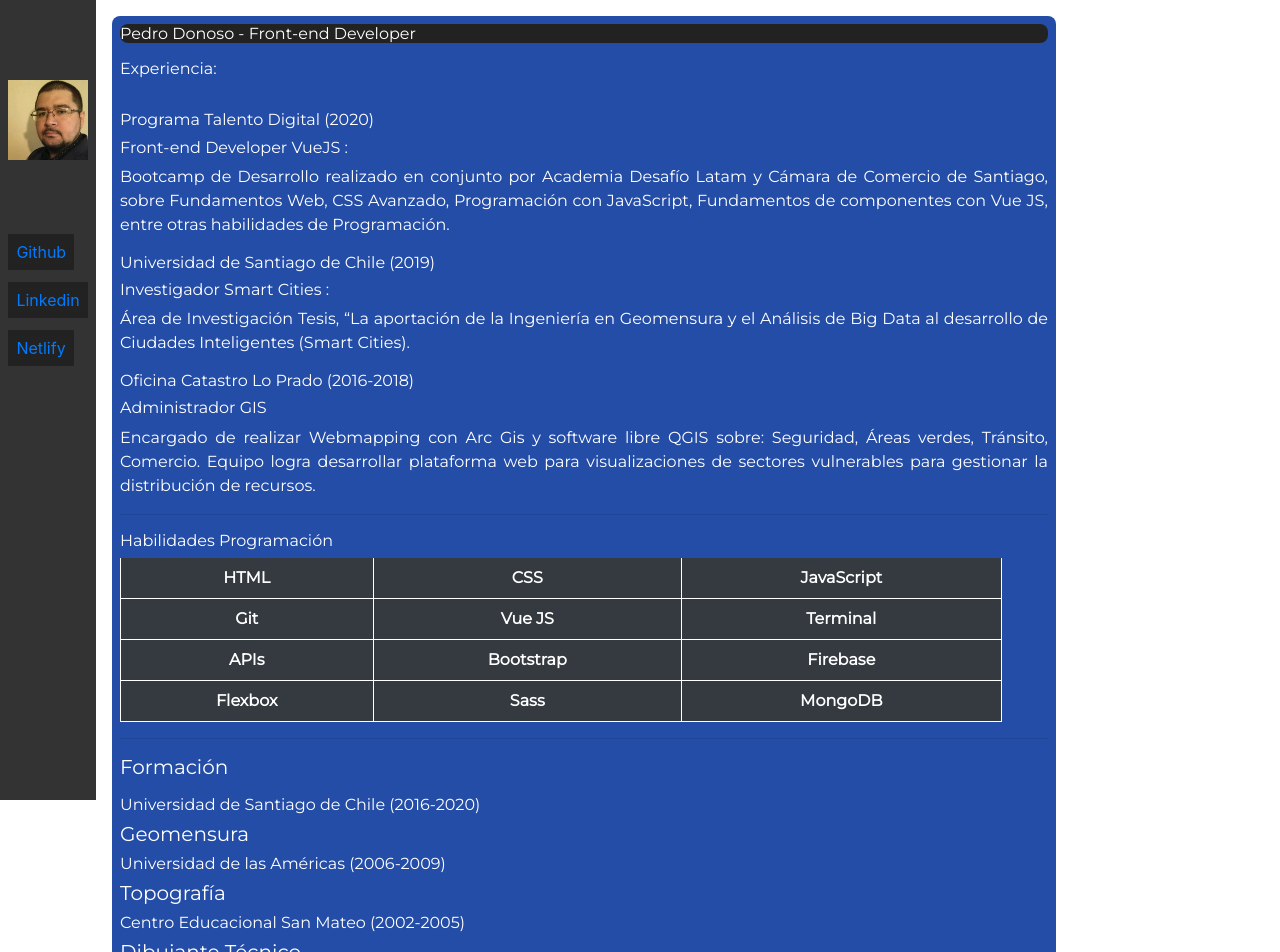
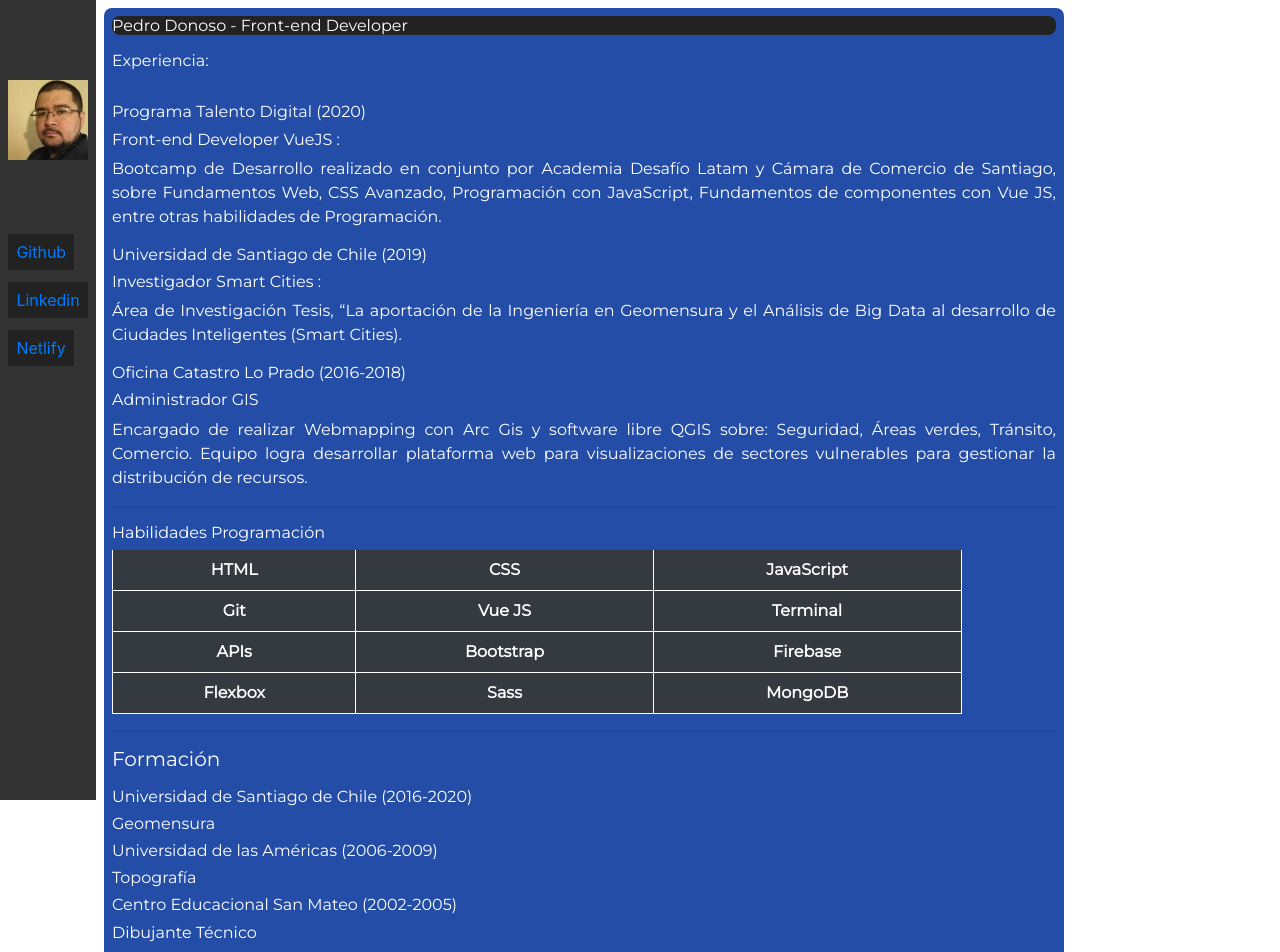
Before and after one commit to pedro-donoso/about-me, a Vue app: page / in a window 1280 px wide. Shown: the top 952 px of the page. Built offline with nearby package versions, Linux system fonts and the light colour scheme.

Commit message:
textos h6

```diff
--- a/src/App.vue
+++ b/src/App.vue
@@ -20,7 +20,7 @@ export default {
 <style lang="scss" scoped>
 .view-container {
   width: 75%;
-  padding: 0.5rem;
+  padding: 0;
   margin-left: 6rem;
 }
 </style>
--- a/src/views/About.vue
+++ b/src/views/About.vue
@@ -62,13 +62,13 @@
 </ul>
 
 <h6>Universidad de Santiago de Chile (2016-2020)</h6>
-<h5>Geomensura</h5>
+<h6>Geomensura</h6>
 
 <h6>Universidad de las Américas (2006-2009)</h6>
-<h5>Topografía</h5>
+<h6>Topografía</h6>
 
 <h6>Centro Educacional San Mateo (2002-2005)</h6>
-<h5>Dibujante Técnico</h5>
+<h6>Dibujante Técnico</h6>
 
     </div>
   </div>
@@ -105,7 +105,7 @@ text-align: justify;
 }
 
 .table {
-  width: 95%;
+  width: 90%;
   border-spacing: 0;
 
   tr,
```
